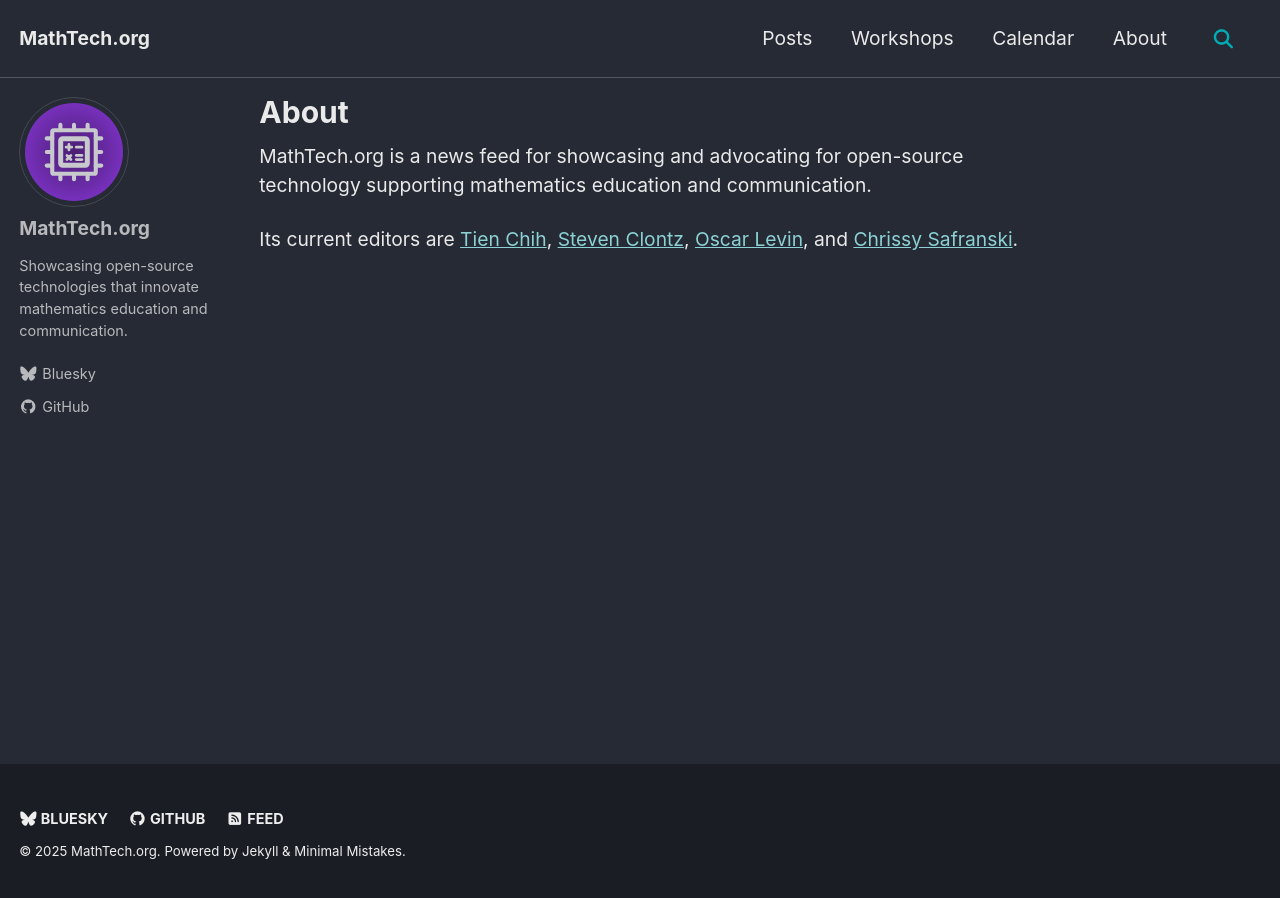
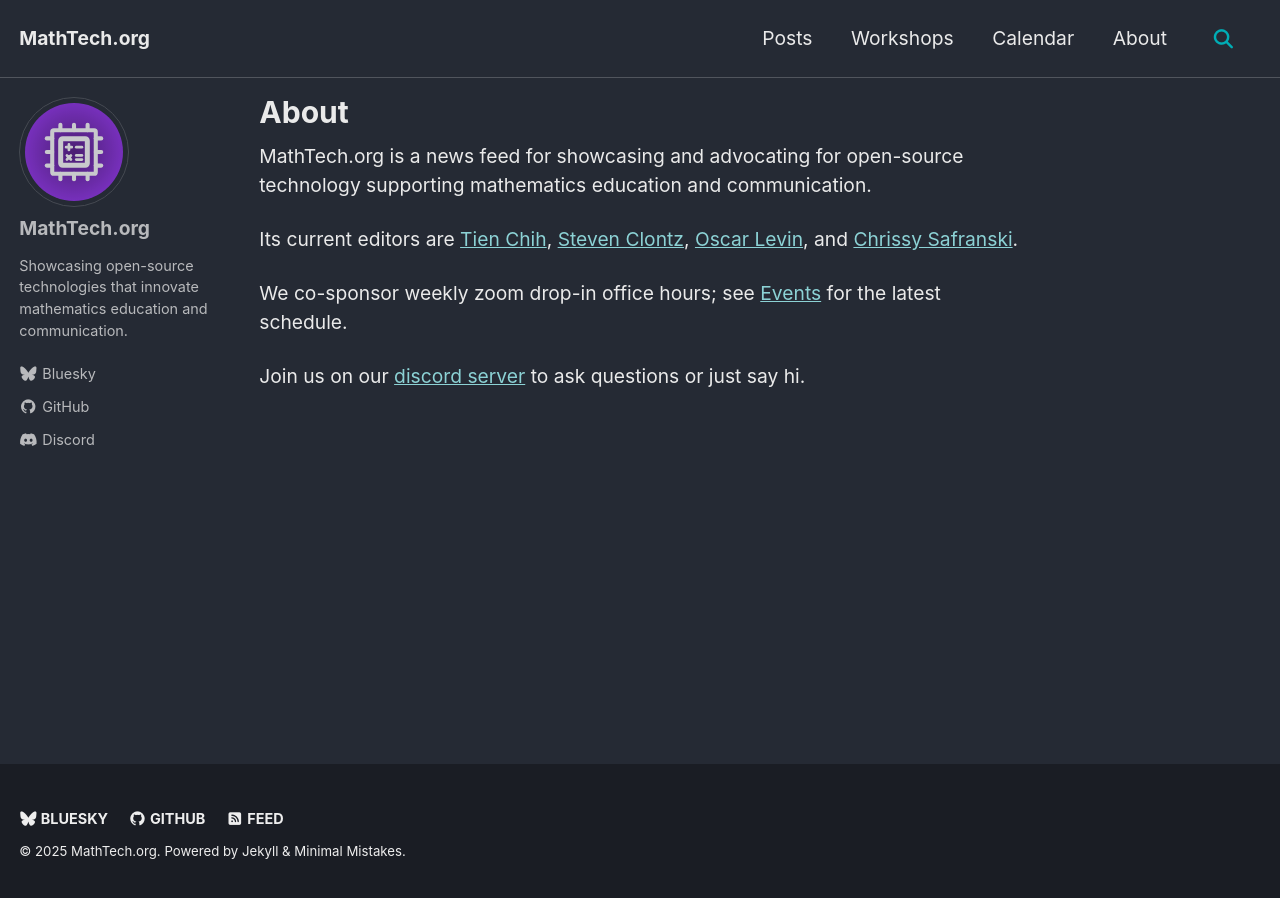
Before and after one commit to mathtechorg/mathtechorg.github.io, a Jekyll site: the page built from _pages/about.md, in a window 1280 px wide. Built offline with Jekyll 4.4.1, drawn with Linux system fonts in a browser that asks for light colours; cached includes are drawn as plain includes.

Commit message:
add discord link and update about page (#76)

```diff
--- a/_config.yml
+++ b/_config.yml
@@ -80,6 +80,9 @@ author:
     - label: "GitHub"
       icon: "fab fa-fw fa-github"
       url: "https://github.com/mathtechorg"
+    - label: "Discord"
+      icon: "fab fa-brands fa-discord"
+      url: "https://mathtech.org/chat"
 
 
 footer:
--- a/_pages/about.md
+++ b/_pages/about.md
@@ -11,3 +11,7 @@ Its current editors are
 [Steven Clontz](https://clontz.org),
 [Oscar Levin](https://math.oscarlevin.com/), and
 [Chrissy Safranski](https://snas.franciscan.edu/faculty/safranski-christina/).
+
+We co-sponsor weekly zoom drop-in office hours; see [Events](/events) for the latest schedule.
+
+Join us on our [discord server](/chat) to ask questions or just say hi.
```
